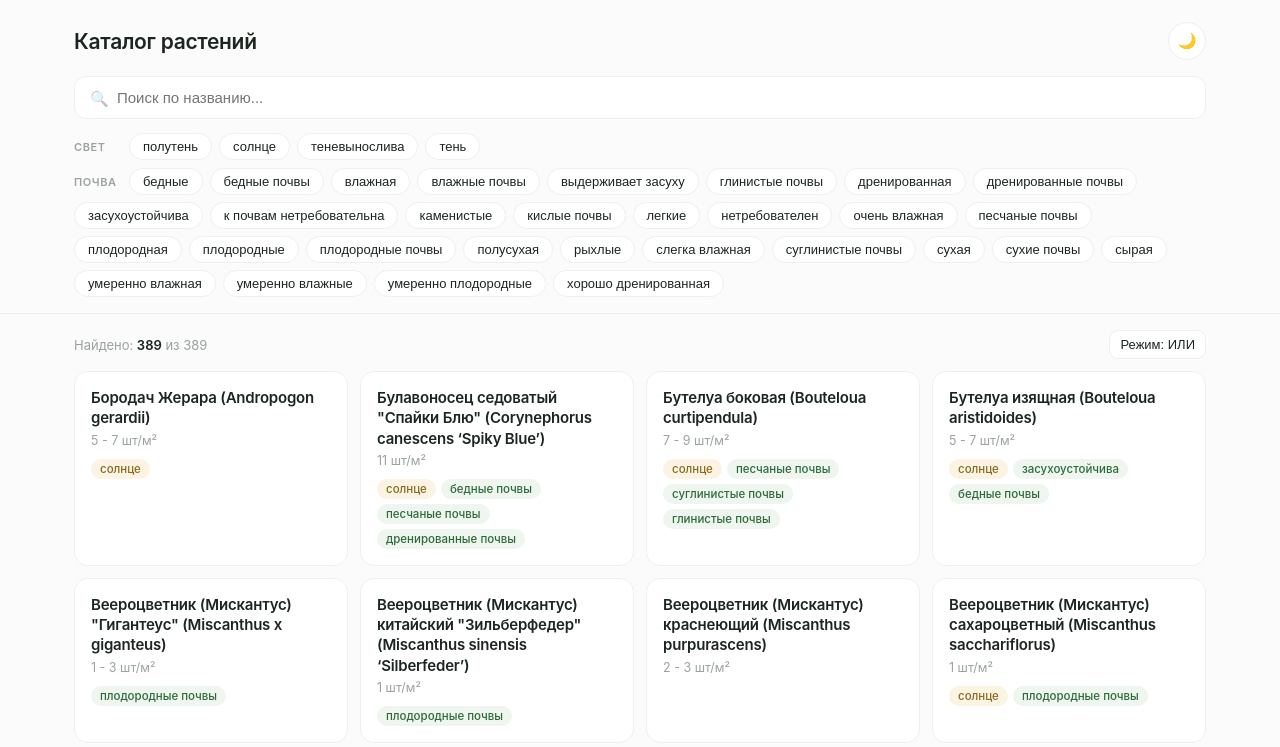
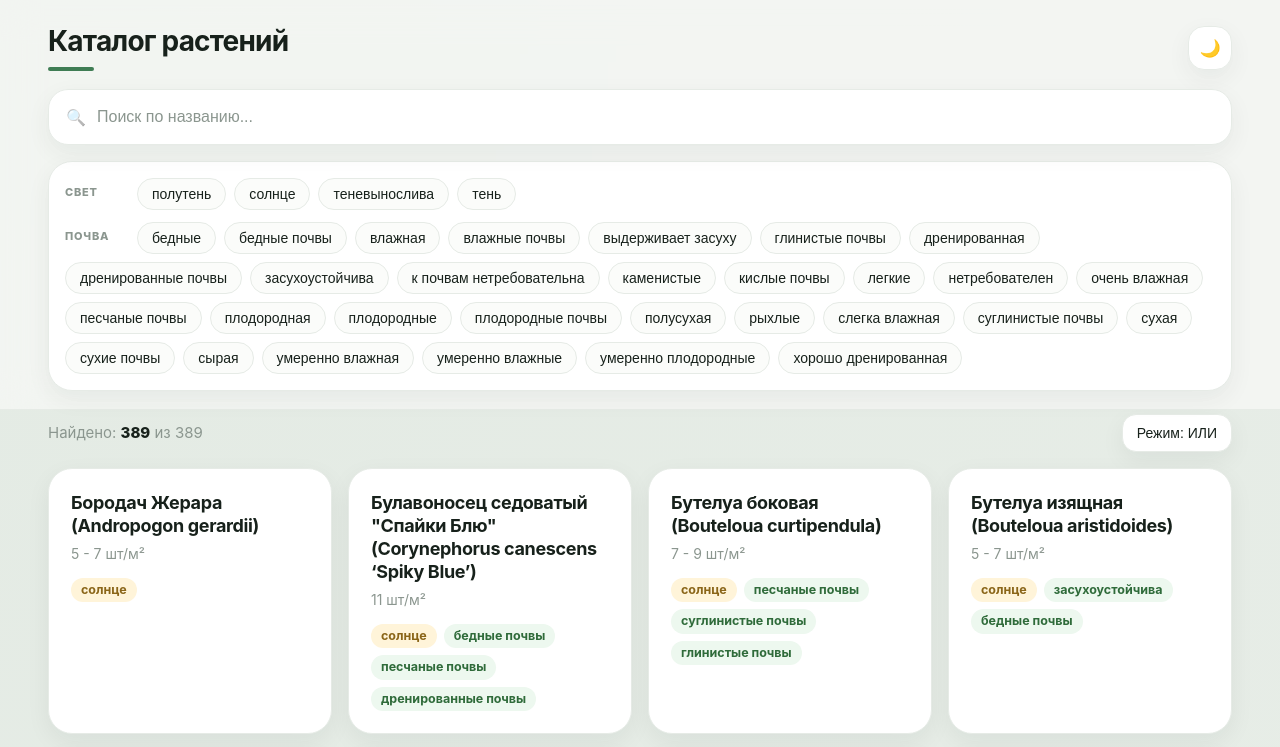
Before and after one commit to yarddesign/catalog, a plain HTML site: page index.html in a window 1280 px wide. Shown: the top 747 px of the page. Drawn offline with Linux system fonts and the light colour scheme.

Commit message:
Update index.html

```diff
--- a/index.html
+++ b/index.html
@@ -3,49 +3,245 @@
 <title>Каталог растений</title>
 <style>
 :root{
-  --bg:#fafbfa; --panel:#ffffff; --ink:#1c2620; --muted:#9aa39c;
-  --brand:#3f7d54; --brand-soft:#eef5f0; --line:#edf0ed;
-  --sun:#8a6a1f; --sun-bg:#fbf4e3; --soil:#2f6b3a; --soil-bg:#eef6ef;
+  --bg:#f6f7f4;
+  --panel:#ffffff;
+  --panel-soft:#fbfcfa;
+  --ink:#17211b;
+  --muted:#8b968f;
+  --brand:#3f7d54;
+  --brand-dark:#2f6842;
+  --brand-soft:#edf6ef;
+  --line:#e6ebe6;
+  --shadow:0 18px 45px rgba(25,35,28,.08);
+  --shadow-soft:0 8px 24px rgba(25,35,28,.06);
+
+  --sun:#8a6518;
+  --sun-bg:#fff4d9;
+  --soil:#2f6b3a;
+  --soil-bg:#edf8ef;
 }
+
 [data-theme="dark"]{
-  --bg:#0e1310; --panel:#161d18; --ink:#e7efe9; --muted:#7a877e;
-  --brand:#74b487; --brand-soft:#1a261e; --line:#222b25;
-  --sun:#e3c279; --sun-bg:#2a2414; --soil:#9ed6ab; --soil-bg:#172418;
+  --bg:#0d120f;
+  --panel:#151c17;
+  --panel-soft:#111713;
+  --ink:#e9f0eb;
+  --muted:#818d85;
+  --brand:#78bd8b;
+  --brand-dark:#8bd39e;
+  --brand-soft:#1c2a20;
+  --line:#263029;
+  --shadow:0 18px 45px rgba(0,0,0,.25);
+  --shadow-soft:0 8px 24px rgba(0,0,0,.18);
+
+  --sun:#f0cf82;
+  --sun-bg:#2b2515;
+  --soil:#9ed9ad;
+  --soil-bg:#172519;
 }
-*{box-sizing:border-box}
-body{font-family:-apple-system,BlinkMacSystemFont,"Segoe UI",Roboto,Arial,sans-serif;
-  background:var(--bg);color:var(--ink);margin:0;font-size:15px;
-  transition:background .25s,color .25s}
-.wrap{max-width:1180px;margin:0 auto;padding:0 24px}
-header{position:sticky;top:0;z-index:20;background:var(--bg);
-  border-bottom:1px solid var(--line)}
-.head-row{display:flex;align-items:center;padding:22px 0 16px}
-.logo{font-size:21px;font-weight:600;margin:0;flex:1;letter-spacing:-.3px}
-.theme-btn{border:1px solid var(--line);background:var(--panel);color:var(--ink);
-  width:38px;height:38px;border-radius:50%;cursor:pointer;font-size:15px;transition:.2s}
-.theme-btn:hover{border-color:var(--brand)}
-.searchbar{position:relative;margin-bottom:14px}
-.searchbar .ico{position:absolute;left:16px;top:50%;transform:translateY(-50%);
-  font-size:15px;opacity:.4}
-#search{width:100%;padding:12px 16px 12px 42px;font-size:15px;border:1px solid var(--line);
-  background:var(--panel);color:var(--ink);border-radius:12px;outline:none;transition:.2s}
-#search:focus{border-color:var(--brand)}
-.filters{display:flex;flex-direction:column;gap:8px;padding-bottom:16px}
-.frow{display:flex;align-items:center;gap:7px;flex-wrap:wrap}
-.frow .label{font-size:11px;font-weight:600;text-transform:uppercase;letter-spacing:.6px;
-  color:var(--muted);min-width:48px}
-.chip{border:1px solid var(--line);background:var(--panel);color:var(--ink);
-  padding:5px 13px;border-radius:20px;cursor:pointer;font-size:13px;transition:.15s}
-.chip:hover{border-color:var(--brand);color:var(--brand)}
-.chip.active{background:var(--brand);border-color:var(--brand);color:#fff}
-.bar{display:flex;align-items:center;justify-content:space-between;
-  padding:16px 0 4px;flex-wrap:wrap;gap:10px}
-#count{color:var(--muted);font-size:13px}
-#count b{color:var(--ink);font-weight:600}
-#reset{border:none;background:transparent;color:var(--brand);font-weight:500;
-  cursor:pointer;font-size:13px;padding:4px 8px;border-radius:7px;display:none}
-#reset:hover{background:var(--brand-soft)}
-  .bar-actions{
+
+*{
+  box-sizing:border-box;
+}
+
+html{
+  scroll-behavior:smooth;
+}
+
+body{
+  margin:0;
+  font-family:-apple-system,BlinkMacSystemFont,"Segoe UI",Roboto,Arial,sans-serif;
+  background:
+    radial-gradient(circle at top left, rgba(63,125,84,.10), transparent 34%),
+    linear-gradient(180deg, var(--bg), var(--bg));
+  color:var(--ink);
+  font-size:15px;
+  transition:background .25s,color .25s;
+}
+
+.wrap{
+  max-width:1240px;
+  margin:0 auto;
+  padding:0 28px;
+}
+
+/* Верхняя часть */
+header{
+  position:sticky;
+  top:0;
+  z-index:20;
+  background:rgba(246,247,244,.82);
+  backdrop-filter:blur(18px);
+  -webkit-backdrop-filter:blur(18px);
+  border-bottom:1px solid var(--line);
+}
+
+[data-theme="dark"] header{
+  background:rgba(13,18,15,.82);
+}
+
+.head-row{
+  display:flex;
+  align-items:center;
+  gap:14px;
+  padding:26px 0 18px;
+}
+
+.logo{
+  margin:0;
+  flex:1;
+  font-size:28px;
+  line-height:1.1;
+  font-weight:750;
+  letter-spacing:-.8px;
+}
+
+.logo:after{
+  content:"";
+  display:block;
+  width:46px;
+  height:4px;
+  margin-top:10px;
+  border-radius:999px;
+  background:var(--brand);
+}
+
+.theme-btn{
+  border:1px solid var(--line);
+  background:var(--panel);
+  color:var(--ink);
+  width:44px;
+  height:44px;
+  border-radius:16px;
+  cursor:pointer;
+  font-size:17px;
+  box-shadow:var(--shadow-soft);
+  transition:.2s;
+}
+
+.theme-btn:hover{
+  transform:translateY(-1px);
+  border-color:var(--brand);
+}
+
+/* Поиск */
+.searchbar{
+  position:relative;
+  margin-bottom:16px;
+}
+
+.searchbar .ico{
+  position:absolute;
+  left:18px;
+  top:50%;
+  transform:translateY(-50%);
+  font-size:16px;
+  opacity:.45;
+  pointer-events:none;
+}
+
+#search{
+  width:100%;
+  height:56px;
+  padding:0 18px 0 48px;
+  font-size:16px;
+  border:1px solid var(--line);
+  background:var(--panel);
+  color:var(--ink);
+  border-radius:20px;
+  outline:none;
+  box-shadow:var(--shadow-soft);
+  transition:.2s;
+}
+
+#search::placeholder{
+  color:var(--muted);
+}
+
+#search:focus{
+  border-color:var(--brand);
+  box-shadow:0 0 0 4px var(--brand-soft), var(--shadow-soft);
+}
+
+/* Фильтры */
+.filters{
+  background:var(--panel);
+  border:1px solid var(--line);
+  border-radius:24px;
+  padding:16px;
+  margin-bottom:18px;
+  box-shadow:var(--shadow-soft);
+  display:flex;
+  flex-direction:column;
+  gap:12px;
+}
+
+.frow{
+  display:flex;
+  align-items:flex-start;
+  gap:8px;
+  flex-wrap:wrap;
+}
+
+.frow .label{
+  position:relative;
+  top:7px;
+  width:64px;
+  flex:0 0 64px;
+  font-size:11px;
+  font-weight:800;
+  text-transform:uppercase;
+  letter-spacing:.8px;
+  color:var(--muted);
+}
+
+.chip{
+  border:1px solid var(--line);
+  background:var(--panel-soft);
+  color:var(--ink);
+  padding:8px 14px;
+  border-radius:999px;
+  cursor:pointer;
+  font-size:14px;
+  line-height:1;
+  transition:.16s;
+  box-shadow:none;
+}
+
+.chip:hover{
+  border-color:var(--brand);
+  color:var(--brand-dark);
+  transform:translateY(-1px);
+}
+
+.chip.active{
+  background:var(--brand);
+  border-color:var(--brand);
+  color:#fff;
+  box-shadow:0 8px 18px rgba(63,125,84,.22);
+}
+
+/* Панель найдено / режим / сброс */
+.bar{
+  display:flex;
+  align-items:center;
+  justify-content:space-between;
+  gap:14px;
+  padding:4px 0 16px;
+  flex-wrap:wrap;
+}
+
+#count{
+  color:var(--muted);
+  font-size:15px;
+}
+
+#count b{
+  color:var(--ink);
+  font-weight:800;
+}
+
+.bar-actions{
   display:flex;
   align-items:center;
   gap:8px;
@@ -55,14 +251,17 @@ header{position:sticky;top:0;z-index:20;background:var(--bg);
   border:1px solid var(--line);
   background:var(--panel);
   color:var(--ink);
-  font-size:13px;
-  padding:6px 10px;
-  border-radius:9px;
+  font-size:14px;
+  padding:10px 14px;
+  border-radius:14px;
   cursor:pointer;
+  box-shadow:var(--shadow-soft);
+  transition:.2s;
 }
 
 #mode:hover{
   border-color:var(--brand);
+  transform:translateY(-1px);
 }
 
 #mode.active{
@@ -70,21 +269,166 @@ header{position:sticky;top:0;z-index:20;background:var(--bg);
   border-color:var(--brand);
   color:#fff;
 }
-.grid{display:grid;grid-template-columns:repeat(auto-fill,minmax(230px,1fr));
-  gap:12px;padding:8px 0 70px}
-.card{background:var(--panel);border:1px solid var(--line);border-radius:14px;
-  padding:16px;transition:border-color .15s,transform .15s;animation:fade .3s ease both}
-.card:hover{border-color:var(--brand);transform:translateY(-2px)}
-@keyframes fade{from{opacity:0;transform:translateY(6px)}to{opacity:1;transform:none}}
-.card h3{margin:0 0 4px;font-size:15px;font-weight:600;line-height:1.35;letter-spacing:-.2px}
-.norma{color:var(--muted);font-size:12.5px;margin-bottom:11px}
-.tags{display:flex;flex-wrap:wrap;gap:5px}
-.tag{font-size:11.5px;padding:3px 9px;border-radius:14px;font-weight:500}
-.tag.s{background:var(--sun-bg);color:var(--sun)}
-.tag.p{background:var(--soil-bg);color:var(--soil)}
-.empty{text-align:center;padding:70px 20px;color:var(--muted)}
-.empty .big{font-size:38px;margin-bottom:8px}
-@media(max-width:520px){.wrap{padding:0 16px}}
+
+#reset{
+  border:none;
+  background:transparent;
+  color:var(--brand);
+  font-weight:650;
+  cursor:pointer;
+  font-size:14px;
+  padding:10px 12px;
+  border-radius:14px;
+  display:none;
+  transition:.2s;
+}
+
+#reset:hover{
+  background:var(--brand-soft);
+}
+
+/* Сетка карточек */
+.grid{
+  display:grid;
+  grid-template-columns:repeat(auto-fill,minmax(260px,1fr));
+  gap:16px;
+  padding:0 0 80px;
+}
+
+/* Карточка */
+.card{
+  background:var(--panel);
+  border:1px solid var(--line);
+  border-radius:24px;
+  padding:22px;
+  min-height:190px;
+  box-shadow:var(--shadow-soft);
+  transition:border-color .18s, transform .18s, box-shadow .18s;
+  animation:fade .28s ease both;
+}
+
+.card:hover{
+  border-color:rgba(63,125,84,.45);
+  transform:translateY(-3px);
+  box-shadow:var(--shadow);
+}
+
+@keyframes fade{
+  from{
+    opacity:0;
+    transform:translateY(8px);
+  }
+  to{
+    opacity:1;
+    transform:none;
+  }
+}
+
+.card h3{
+  margin:0 0 8px;
+  font-size:18px;
+  font-weight:750;
+  line-height:1.28;
+  letter-spacing:-.35px;
+}
+
+.norma{
+  color:var(--muted);
+  font-size:14px;
+  margin-bottom:16px;
+}
+
+.tags{
+  display:flex;
+  flex-wrap:wrap;
+  gap:7px;
+}
+
+.tag{
+  font-size:12.5px;
+  padding:6px 10px;
+  border-radius:999px;
+  font-weight:650;
+  line-height:1;
+}
+
+.tag.s{
+  background:var(--sun-bg);
+  color:var(--sun);
+}
+
+.tag.p{
+  background:var(--soil-bg);
+  color:var(--soil);
+}
+
+/* Пустой результат */
+.empty{
+  text-align:center;
+  padding:80px 20px;
+  color:var(--muted);
+}
+
+.empty .big{
+  font-size:46px;
+  margin-bottom:10px;
+}
+
+/* Планшет и телефон */
+@media(max-width:760px){
+  .wrap{
+    padding:0 18px;
+  }
+
+  .logo{
+    font-size:24px;
+  }
+
+  .filters{
+    border-radius:20px;
+    padding:14px;
+  }
+
+  .frow{
+    gap:7px;
+  }
+
+  .frow .label{
+    width:100%;
+    flex:0 0 100%;
+    top:0;
+    margin-bottom:2px;
+  }
+
+  .chip{
+    font-size:13px;
+    padding:8px 12px;
+  }
+
+  .grid{
+    grid-template-columns:1fr;
+    gap:12px;
+  }
+
+  .card{
+    border-radius:20px;
+    min-height:auto;
+  }
+
+  .bar{
+    align-items:flex-start;
+  }
+
+  .bar-actions{
+    width:100%;
+    justify-content:space-between;
+  }
+
+  #mode,
+  #reset{
+    font-size:13px;
+  }
+}
 </style></head><body data-theme="light">
 <header><div class="wrap">
   <div class="head-row">
```
